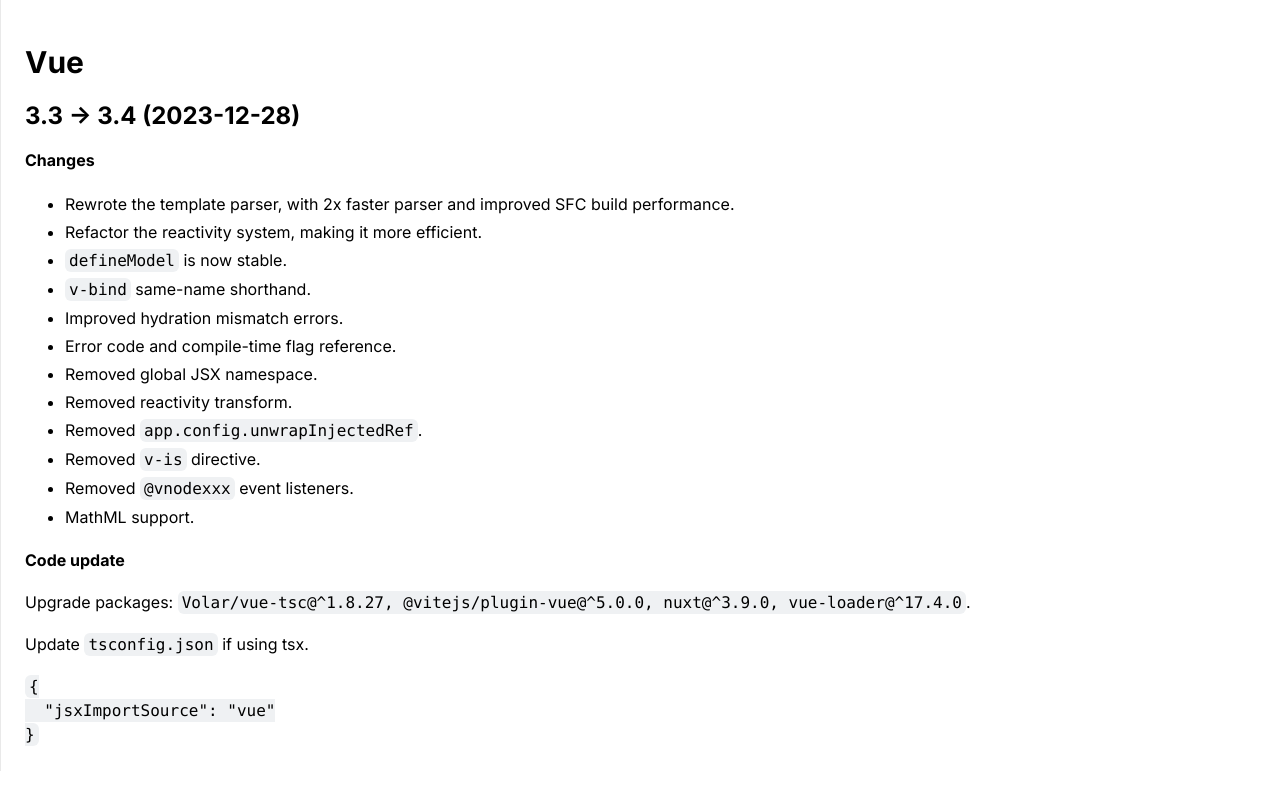
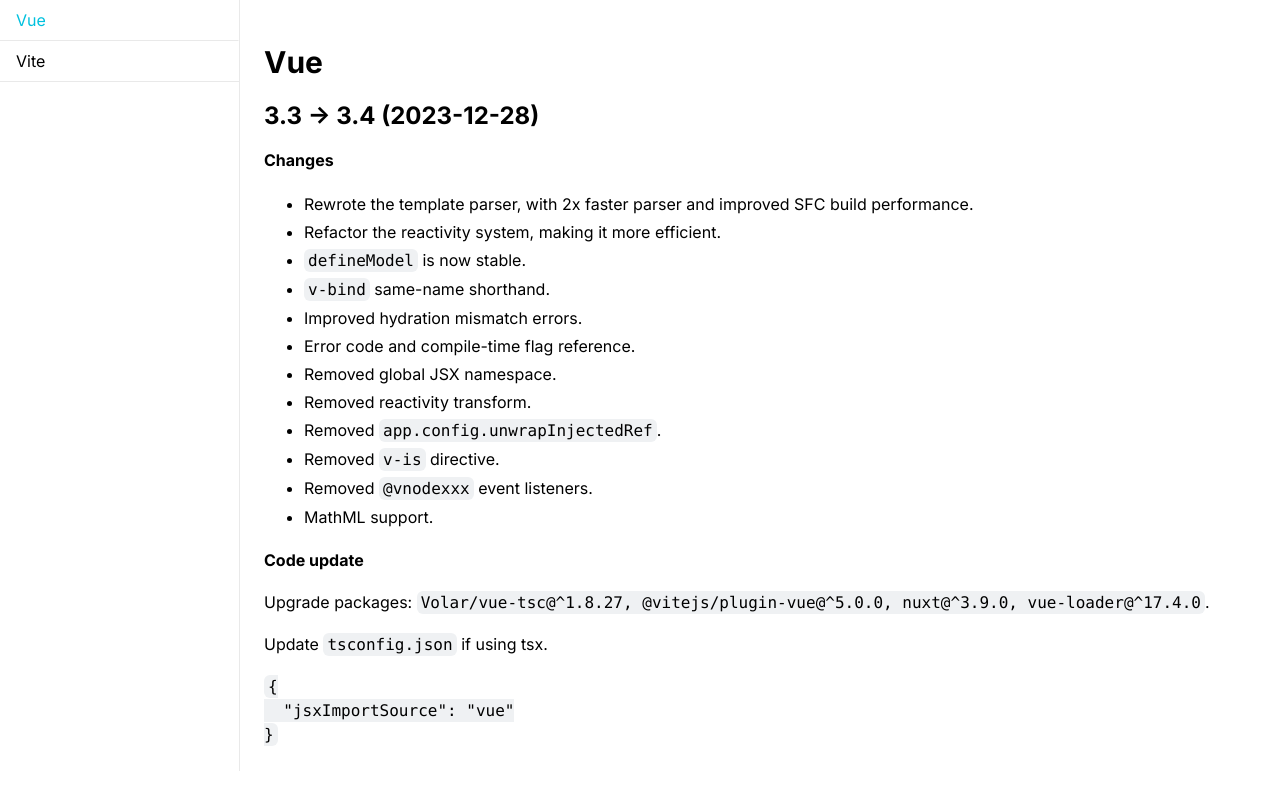
Before and after one commit to lovue/happy-upgrade, a Next.js app: page /vue in a window 1280 px wide. Built offline with nearby package versions, Linux system fonts and the light colour scheme.

Commit message:
feat: add sidebar.

```diff
--- a/app/(primary)/layout.tsx
+++ b/app/(primary)/layout.tsx
@@ -1,7 +1,25 @@
+import NavigationLink from '@/components/NavigationLink'
+import '../../style/layout.scss'
+
+const projects: {
+  name: string
+  value: string
+}[] = [
+  { name: 'Vue', value: 'vue' },
+  { name: 'Vite', value: 'vite' },
+]
+
 export default function PrimaryLayout({ children }: { children: React.ReactNode }) {
+  const items = projects.map(item =>
+    <NavigationLink item={item} key={item.value} />
+  )
+
   return (
-    <div className="layout-default flex">
-      <div className="layout-sidebar shrink-0"></div>
+    <div className="layout-primary flex">
+      <div className="layout-sidebar shrink-0 w-60">
+        <div className="sidebar-above"></div>
+        <div className="sidebar-items grid pb-5">{items}</div>
+      </div>
       <div className="layout-content flex-1 p-6">{children}</div>
     </div>
   )
--- a/app/layout.tsx
+++ b/app/layout.tsx
@@ -1,6 +1,6 @@
 import type { Metadata } from 'next'
 import { Inter } from 'next/font/google'
-import './style.scss'
+import '../style/style.scss'
 
 const inter = Inter({ subsets: ['latin'] })
 
--- /dev/null
+++ b/components/NavigationLink.tsx
@@ -0,0 +1,21 @@
+'use client'
+
+import Link from 'next/link'
+import { usePathname } from 'next/navigation'
+
+export default function NavigationLink({ item }: {
+  item: { name: string, value: string }
+}) {
+  const pathname = usePathname()
+  const _href = `/${item.value}`
+  const _extraClass = pathname === _href ? 'status--active' : undefined
+
+  return (
+    <Link
+      className={`px-4 leading-10 bottom-border ${_extraClass}`}
+      href={_href}
+    >
+      {item.name}
+    </Link>
+  )
+}
--- a/app/custom.scss
+++ b/style/custom.scss
@@ -89,3 +89,7 @@
     background-color: #eff1f3;
   }
 }
+
+.bottom-border {
+  border-bottom: 1px solid var(--border-color);
+}
--- /dev/null
+++ b/style/layout.scss
@@ -0,0 +1,8 @@
+.layout-primary {
+  .sidebar-items {
+    .status--active {
+      color: var(--blue-color);
+      border-right: 1px solid var(--white);
+    }
+  }
+}
```
Also changed, not shown: style/globals.css (renamed from app/globals.css), style/style.scss (renamed from app/style.scss).
